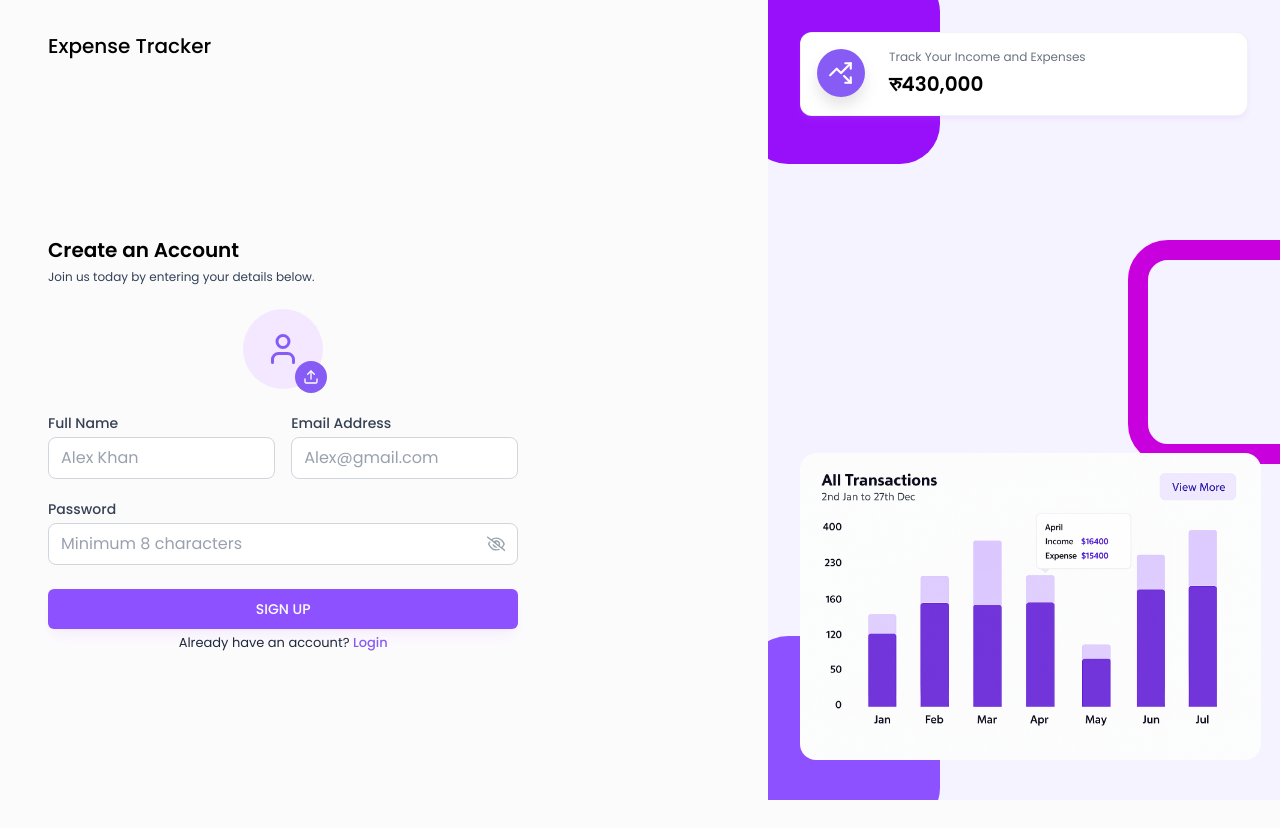
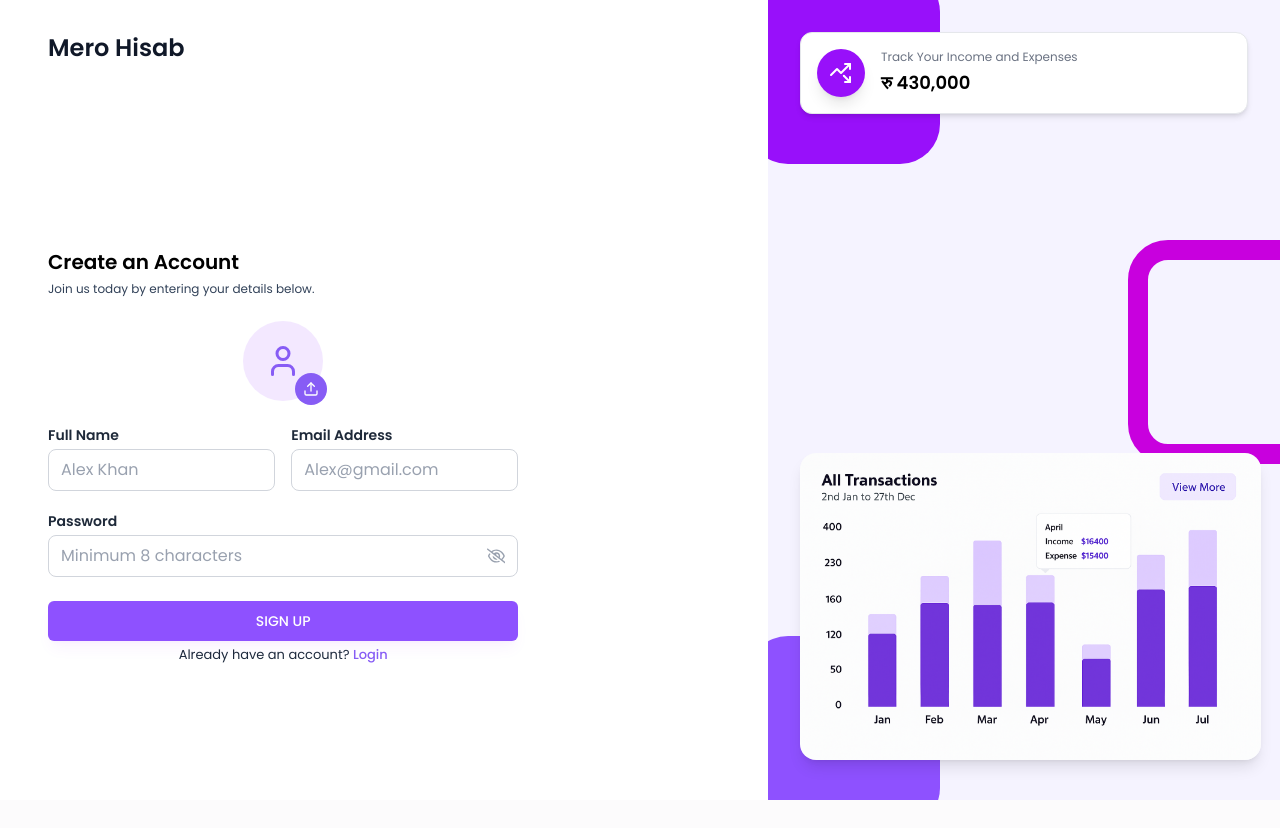
Before and after one commit to HridaeyRayamajhi22/FinanceTracker, a React (Vite) app in the folder frontend/expense-tracker/: page /signUp in a window 1280 px wide. Built offline with nearby package versions, Linux system fonts and the light colour scheme.

Commit message:
Income section changed

```diff
--- a/frontend/expense-tracker/src/App.jsx
+++ b/frontend/expense-tracker/src/App.jsx
@@ -11,6 +11,7 @@ import Home from './pages/Dashboard/Home';
 import Income from './pages/Dashboard/Income';
 import Expense from './pages/Dashboard/Expense';
 import UserProvider from './context/UserContext';
+import {Toaster} from "react-hot-toast"
 
 const App = () => {
   return (
@@ -27,6 +28,15 @@ const App = () => {
         </Routes>
       </Router>
     </div>
+
+    <Toaster
+      toastOptions={{
+         className: "",
+         style: {
+           fontSize: '13px'
+         },
+      }}
+    />
     </UserProvider>
   )
 }
--- a/frontend/expense-tracker/src/components/Cards/TransactionInfoCard.jsx
+++ b/frontend/expense-tracker/src/components/Cards/TransactionInfoCard.jsx
@@ -43,7 +43,7 @@ const TransactionInfoCard = ({
 
                     <div className={`flex items-center gap-2 px-3 py-1.5 rounded-md ${getAmountStyles()}`}>
                         <h6 className='text-xs font-medium'>
-                            {type === "income" ? "+" : "-"} ${amount}
+                            {type === "income" ? "+" : "-"} रु {amount}
                         </h6>
                         {type === "income" ? <LuTrendingUp /> : <LuTrendingDown />}
                     </div>
--- a/frontend/expense-tracker/src/components/Charts/CustomBarChart.jsx
+++ b/frontend/expense-tracker/src/components/Charts/CustomBarChart.jsx
@@ -27,7 +27,7 @@ const CustomBarChart = ({ data }) => {
           <p className="text-sm text-gray-600">
             Amount{" "}
             <span className="text-sm font-medium text-gray-900">
-              ${payload[0].payload.amount}
+                रु {payload[0].payload.amount.toLocaleString("en-US")}
             </span>
           </p>
         </div>
--- a/frontend/expense-tracker/src/components/Dashboard/FinanceOverview.jsx
+++ b/frontend/expense-tracker/src/components/Dashboard/FinanceOverview.jsx
@@ -20,7 +20,7 @@ const FinanceOverview = ({totalBalance, totalIncome, totalExpense}) => {
         <CustomPieChart
           data={balanceData}
           label="Total Balance"
-          totalAmount={`$${totalBalance}`}
+          totalAmount={`रु ${totalBalance}`}
           colors={COLORS}
           showTextAnchor
         />
--- a/frontend/expense-tracker/src/components/Dashboard/RecentIncomeWithChart.jsx
+++ b/frontend/expense-tracker/src/components/Dashboard/RecentIncomeWithChart.jsx
@@ -21,7 +21,7 @@ const RecentIncomeWithChart = ({ data = [], totalIncome = 0 }) => {
   // format income nicely
   const formattedIncome = new Intl.NumberFormat("en-US", {
     style: "currency",
-    currency: "USD",
+    currency: "NPR",
   }).format(totalIncome)
 
   return (
--- a/frontend/expense-tracker/src/components/EmojiPickerPopUp.jsx
+++ b/frontend/expense-tracker/src/components/EmojiPickerPopUp.jsx
@@ -4,7 +4,6 @@ import { LuImage, LuX } from 'react-icons/lu'
 
 const EmojiPickerPopUp = ({ icon, onSelect }) => {
     const [isOpen, setIsOpen] = useState(false);
-
 
     return (
         <div className='flex flex-col md:flex-row items-start gap-5 mb-6'>
--- a/frontend/expense-tracker/src/components/inputs/Input.jsx
+++ b/frontend/expense-tracker/src/components/inputs/Input.jsx
@@ -4,50 +4,43 @@ import { FaRegEye, FaRegEyeSlash } from "react-icons/fa6";
 const Input = ({ value, onChange, placeholder, label, type }) => {
   const [showPassword, setShowPassword] = useState(false);
 
-  const toggleShowPassword = () => {
-    setShowPassword(!showPassword);
-  };
+  const toggleShowPassword = () => setShowPassword(!showPassword);
 
   return (
-    <div className="flex flex-col gap-1">
+    <div className="flex flex-col gap-1 w-full">
       {/* Label */}
       {label && (
-        <label className="text-sm font-medium text-gray-700 dark:text-gray-100">
+        <label className="text-sm font-semibold text-gray-800">
           {label}
         </label>
       )}
 
       {/* Input Wrapper */}
-      <div className="flex items-center gap-2 px-3 py-2 rounded-lg border border-gray-300 dark:border-gray-600 bg-white dark:bg-rose-50 focus-within:ring-2 focus-within:ring-purple-500">
+      <div className="flex items-center gap-2 px-3 py-2 border rounded-lg border-gray-300 bg-white focus-within:ring-2 focus-within:ring-purple-500 transition">
         <input
-          type={
-            type === "password"
-              ? showPassword
-                ? "text"
-                : "password"
-              : type
-          }
+          type={type === "password" ? (showPassword ? "text" : "password") : type}
           placeholder={placeholder}
-          className="w-full bg-transparent outline-none text-gray-700 dark:text-gray-100 placeholder-gray-400 dark:placeholder-gray-500"
+          className="w-full bg-transparent outline-none text-gray-900 placeholder-gray-400"
           value={value}
           onChange={(e) => onChange(e)}
         />
 
         {/* Password Toggle */}
-        {type === "password" &&
-          (showPassword ? (
+        {type === "password" && (
+          showPassword ? (
             <FaRegEye
               size={20}
-              className="text-purple-500 cursor-pointer hover:opacity-80"
+              className="text-purple-500 cursor-pointer hover:opacity-80 transition"
               onClick={toggleShowPassword}
             />
           ) : (
             <FaRegEyeSlash
               size={20}
-              className="text-gray-400 dark:text-gray-300 cursor-pointer hover:opacity-80"
+              className="text-gray-400 cursor-pointer hover:opacity-80 transition"
               onClick={toggleShowPassword}
             />
-          ))}
+          )
+        )}
       </div>
     </div>
   );
--- a/frontend/expense-tracker/src/components/layouts/SideMenu.jsx
+++ b/frontend/expense-tracker/src/components/layouts/SideMenu.jsx
@@ -48,7 +48,7 @@ const SideMenu = ({ activeMenu }) => {
       {SIDE_MENU_DATA.map((item, index) => (
         <button
           key={`menu_${index}`}
-          className={`w-full flex items-center gap-4 text-[15px] py-3 px-6 rounded-lg mb-3 transition
+          className={`w-full flex items-center gap-4 text-[15px] py-3 px-6 rounded-lg mb-3 transition cursor-pointer
             ${activeMenu === item.label ? "text-white bg-primary" : "text-gray-700 hover:bg-gray-100"}`}
           onClick={() => handleClick(item.path)}
         >
--- a/frontend/expense-tracker/src/components/layouts/authLayout.jsx
+++ b/frontend/expense-tracker/src/components/layouts/authLayout.jsx
@@ -1,53 +1,59 @@
-import React from 'react'
-import BAR from "../../assets/Images/bar.png"
+import React from "react";
+import BAR from "../../assets/Images/bar.png";
 import { LuTrendingUpDown } from "react-icons/lu";
 
-
-const AuthLayout = ({children}) => {
+const AuthLayout = ({ children }) => {
   return (
-    <div className='flex'>
-       <div className='w-screen h-screen md:w-[60vw] px-12 pt-8 pb-0'>
-          <h2 className='text-xl font-medium text-black'>Expense Tracker</h2>
+    <div className="flex min-h-screen">
+      {/* Left Side - Form */}
+      <div className="w-full md:w-[60vw] px-12 pt-8 pb-8 bg-white">
+        <h2 className="text-2xl font-semibold text-gray-900 mb-6">Mero Hisab</h2>
         {children}
       </div>
 
-       <div className='hidden md:block w-[40vw] h-screen bg-violet-50 bg-auth-bg-img bg-cover bg-no-repeat bg-center overflow-hidden p-8 relative'>
+      {/* Right Side - Info / Background */}
+      <div className="hidden md:block w-[40vw] relative h-screen bg-violet-50 bg-auth-bg-img bg-cover bg-no-repeat bg-center overflow-hidden p-8">
+        {/* Decorative Shapes */}
         <div className="w-48 h-48 rounded-[40px] bg-purple-600 absolute -top-7 -left-5"></div>
-          <div className="w-48 h-56 rounded-[40px] border-[20px] border-fuchsia-600 absolute top-[30%] -right-10 "></div>
+        <div className="w-48 h-56 rounded-[40px] border-[20px] border-fuchsia-600 absolute top-[30%] -right-10"></div>
         <div className="w-48 h-48 rounded-[40px] bg-violet-500 absolute -bottom-7 -left-5"></div>
 
-          <div className='grid grid-cols-1 z-20'>
+        {/* Stats Card */}
+        <div className="grid grid-cols-1 z-20 relative">
           <StatsInfoCard
-              icon= {<LuTrendingUpDown />}
+            icon={<LuTrendingUpDown />}
             label="Track Your Income and Expenses"
             value="430,000"
-              color="bg-primary"
+            color="bg-purple-600"
           />
         </div>
 
-
+        {/* Bottom Image */}
         <img
           src={BAR}
           alt="bar"
-            className='w-64 lg:w-[90%] absolute bottom-10 shadow-blue-400/15 rounded-2xl' />
-       </div>
-    </div>
-  )
-}
-
-export default AuthLayout
-
-
-const StatsInfoCard = ({ icon, label, value, color }) => {
-  return (
-    <div className='flex gap-6 bg-white p-4 rounded-xl shadow-md shadow-purple-400/10 border border-gray-200/50 z-20'>
-      <div className={`w-12 h-12 flex items-center justify-center text-[26px] text-white ${color} rounded-full drop-shadow-xl`}>
-        {icon}
-      </div>
-      <div>
-        <h6 className='text-xs text-gray-500 mb-1'>{label}</h6>
-        <span className='text-[20px] font-semibold'> रु{value}</span>
+          className="w-64 lg:w-[90%] absolute bottom-10 shadow-lg rounded-2xl"
+        />
       </div>
     </div>
   );
 };
+
+export default AuthLayout;
+
+// Stats Info Card
+const StatsInfoCard = ({ icon, label, value, color }) => {
+  return (
+    <div className="flex gap-4 bg-white p-4 rounded-xl shadow-md border border-gray-200">
+      <div
+        className={`w-12 h-12 flex items-center justify-center text-2xl text-white ${color} rounded-full shadow-lg`}
+      >
+        {icon}
+      </div>
+      <div>
+        <h6 className="text-xs text-gray-500 mb-1">{label}</h6>
+        <span className="text-lg font-semibold">रु {value}</span>
+      </div>
+    </div>
+  );
+};
--- a/frontend/expense-tracker/src/pages/Dashboard/Home.jsx
+++ b/frontend/expense-tracker/src/pages/Dashboard/Home.jsx
@@ -48,7 +48,7 @@ const Home = () => {
   return (
     <DashboardLayout activeMenu="Dashboard">
       <div className='my-5 mx-auto'>
-        <div className='grid grid-cols-1 md:grid-cols-3 gap-6'>
+        <div className='grid grid-cols-1 md:grid-cols-3 gap-6 '>
 
           <InfoCard
             icon={<IoCard className="text-white w-8 h-8" />}
```
Also changed, not shown: frontend/expense-tracker/src/pages/Dashboard/Income.jsx (+37 -0 lines), frontend/expense-tracker/src/components/Modal.jsx (indentation only). Lines whose indentation alone changed are shown as unchanged.
